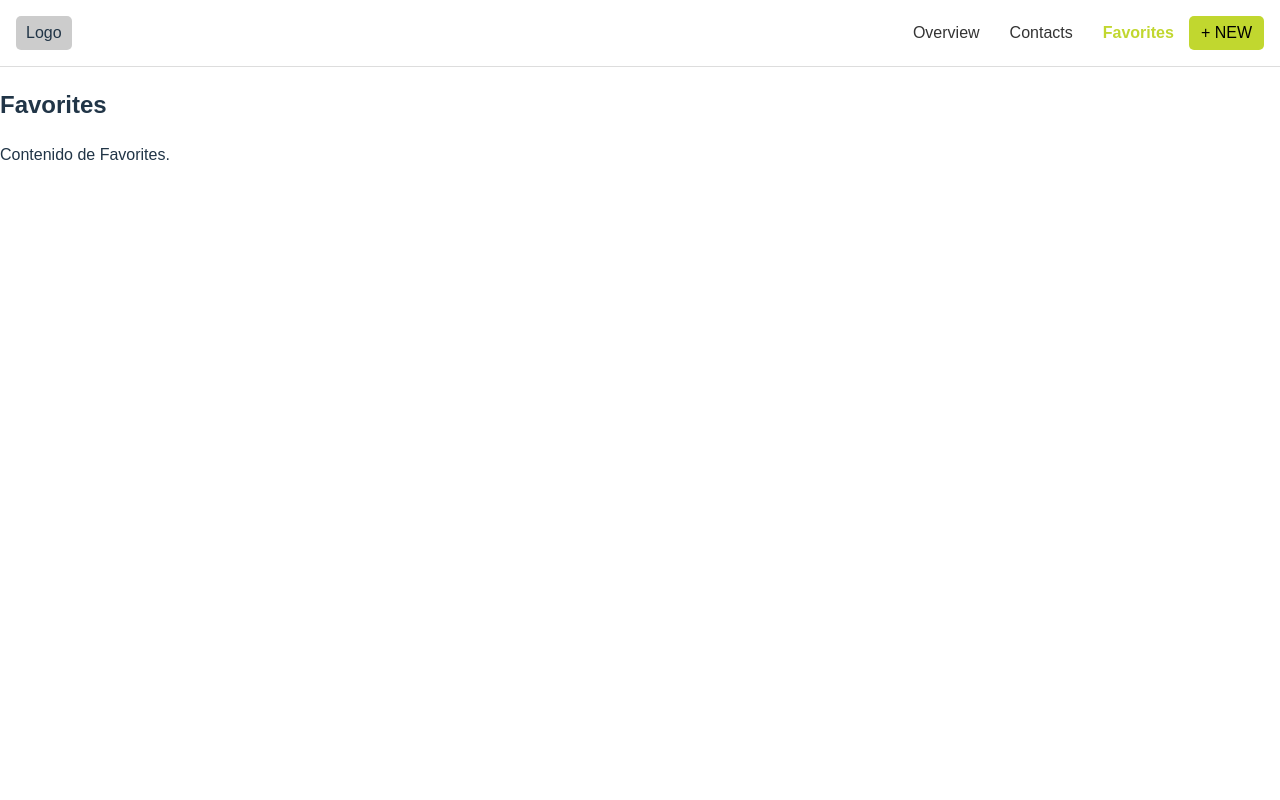
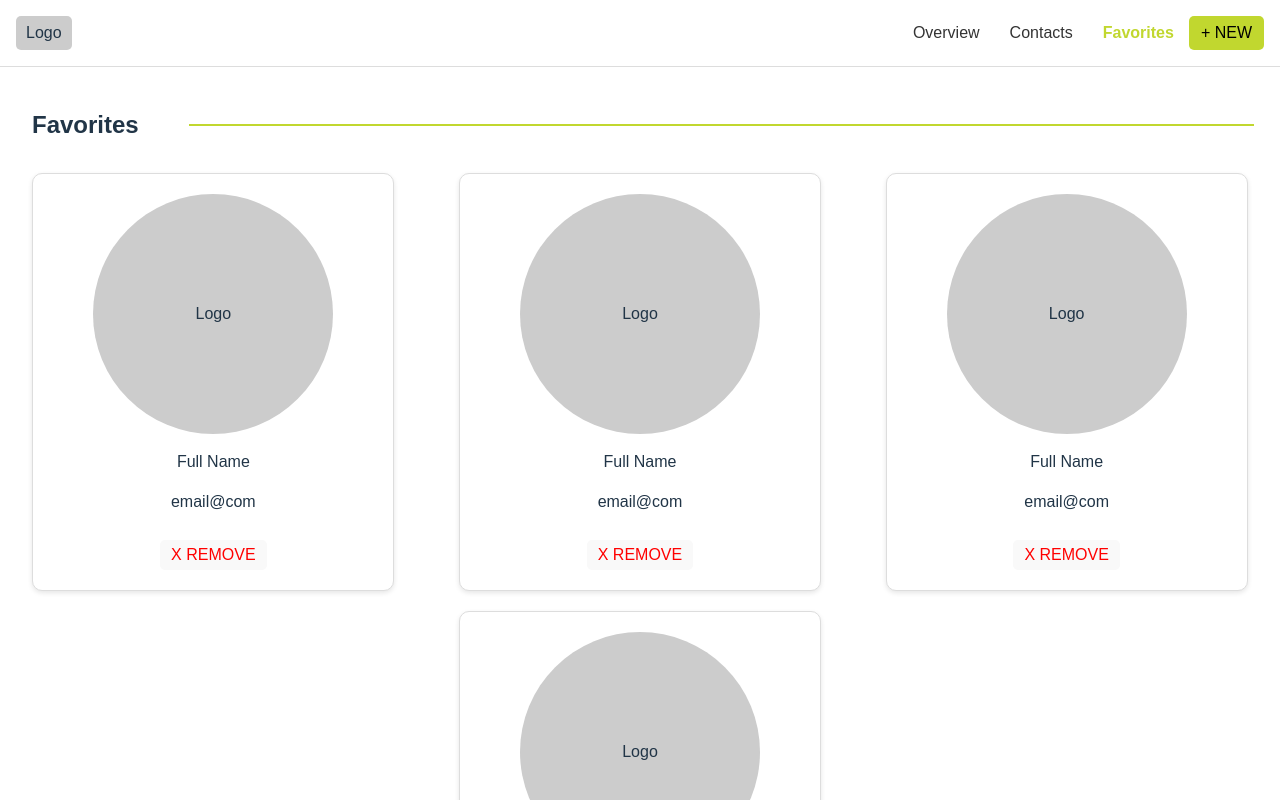
Before and after one commit to fabo0822/contacts-web-app, a React (Vite) app: page / in a window 1280 px wide. Shown: the top 800 px of the page. Built offline with nearby package versions, Linux system fonts and the light colour scheme.

Commit message:
feat: create componets for Overview, Contacts, and Favorties with cards"

```diff
--- a/src/App.css
+++ b/src/App.css
@@ -71,4 +71,67 @@
 /* Estilos básicos para las secciones. */
 h2 {
   margin-top: 20px;
+  margin-left: 4vh;
 }
+
+/* Estilos para las secciones. */
+.section {
+  margin-top: 20px;
+
+}
+
+
+.favorites-header {
+  display: flex;          /* <--- clave para que estén en la misma fila */
+  align-items: center;    /* centra verticalmente */
+  gap: 50px;              /* espacio entre texto y línea */
+}
+
+
+.line {
+  flex: 1;                /* ocupa todo el espacio disponible */
+  height: 2px;
+  background-color: #c1d72f;
+  margin-right: 2vw;
+}
+
+.favorites-list {
+  display: flex;
+  flex-wrap: wrap;
+  justify-content: space-around;
+}
+
+.favorite-card {
+  background-color: #fff;
+  border: 1px solid #ddd;
+  border-radius: 10px;
+  padding: 20px;
+  margin: 10px;
+  text-align: center;
+  width: 40vh;
+  box-shadow: 0 2px 5px rgba(0,0,0,0.1);
+}
+
+.card-logo {
+  background-color: #ccc;
+  width: 30vh;
+  height: 30vh;
+  border-radius: 50%;
+  margin: 0 auto 10px;
+  display: flex;
+  align-items: center;
+  justify-content: center;
+}
+
+.remove-button {
+
+  color: red;
+  padding: 5px 10px;
+  border-radius: 5px;
+  cursor: pointer;
+  margin-top: 10px;
+}
+
+.remove-button:hover {
+  background-color: #d32f2f;
+}
--- a/src/App.jsx
+++ b/src/App.jsx
@@ -1,17 +1,19 @@
 import './App.css';
 import { useState } from 'react';
 import Navbar from './components/navbar';
+import Overview from './components/Overview';
+import Contacts from './components/Contacts';
+import Favorites from './components/Favorites';
 
 function App() {
-  const [activeTab, setActiveTab] = useState('Favorites'); // Estado en App.
+  const [activeTab, setActiveTab] = useState('Favorites');
 
   return (
     <div className="App">
       <Navbar activeTab={activeTab} setActiveTab={setActiveTab} />
-      {/* Mostramos la sección según la pestaña activa. */}
-      {activeTab === 'Overview' && <div><h2>Overview</h2><p>Contenido de Overview.</p></div>}
-      {activeTab === 'Contacts' && <div><h2>Contacts</h2><p>Contenido de Contacts.</p></div>}
-      {activeTab === 'Favorites' && <div><h2>Favorites</h2><p>Contenido de Favorites.</p></div>}
+      {activeTab === 'Overview' && <Overview />}
+      {activeTab === 'Contacts' && <Contacts />}
+      {activeTab === 'Favorites' && <Favorites />}
     </div>
   );
 }
--- /dev/null
+++ b/src/components/Contacts.jsx
@@ -0,0 +1,11 @@
+
+function Contacts() {
+  return (
+    <div className="section">
+      <h2>Contacts</h2>
+      <p>Esta es la sección de Contacts. Aquí podrías listar todos los contactos.</p>
+    </div>
+  );
+}
+
+export default Contacts;
--- /dev/null
+++ b/src/components/Favorites.jsx
@@ -0,0 +1,23 @@
+// Componente para la sección Favorites con tarjetas.
+import FavoriteCard from './FavoriteCard';
+
+function Favorites() {
+  return (
+    <div className="section">
+      <div className="favorites-header">
+        <h2>Favorites</h2>
+        <div className="line"></div>
+      </div>
+
+      <div className="favorites-list">
+        <FavoriteCard name="Full Name" email="email@com" />
+        <FavoriteCard name="Full Name" email="email@com" />
+        <FavoriteCard name="Full Name" email="email@com" />
+        <FavoriteCard name="Full Name" email="email@com" />
+      </div>
+    </div>
+  );
+}
+
+
+export default Favorites;
--- /dev/null
+++ b/src/components/Overview.jsx
@@ -0,0 +1,11 @@
+
+function Overview() {
+  return (
+    <div className="section">
+      <h2>Overview</h2>
+      <p>Esta es la sección de Overview. Aquí podrías agregar estadísticas o resúmenes.</p>
+    </div>
+  );
+}
+
+export default Overview;
```
